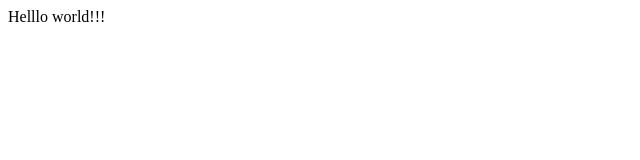
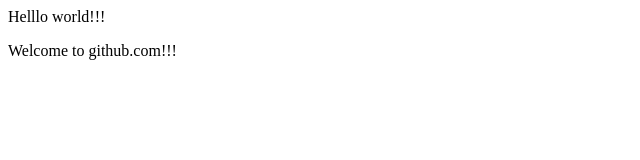
Before and after one commit to Abraradib123/Abraradib123.github.io, a plain HTML site: page index.html in a window 1280 px wide. Shown: the whole page, without its empty margins (0-640 px from the left). Drawn offline with Linux system fonts and the light colour scheme.

Commit message:
Update index.html

```diff
--- a/index.html
+++ b/index.html
@@ -1,3 +1,5 @@
 <html>
 <head>
 </title>Helllo world!!!</title>
+
+<p>Welcome to github.com!!!
```
